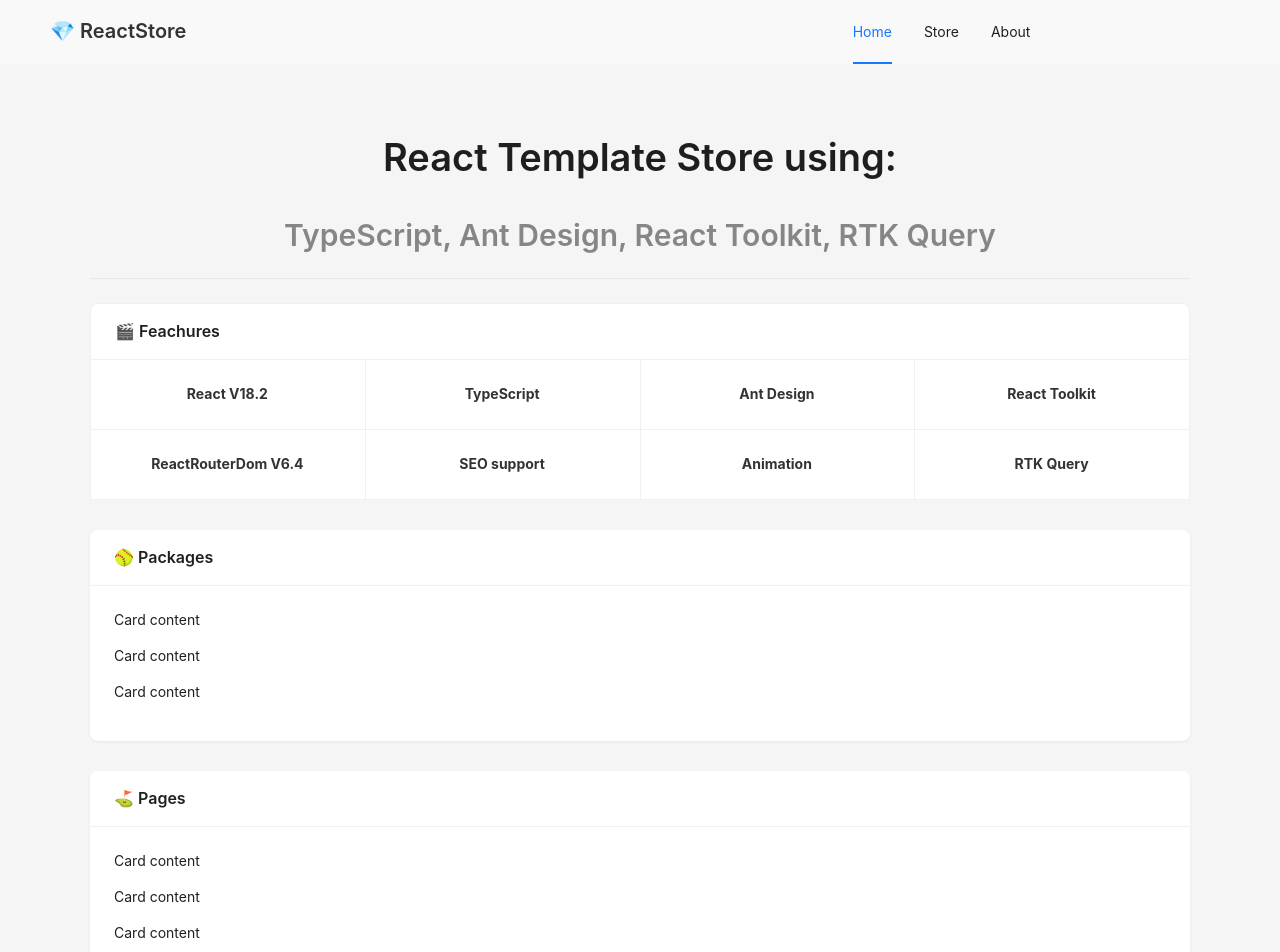
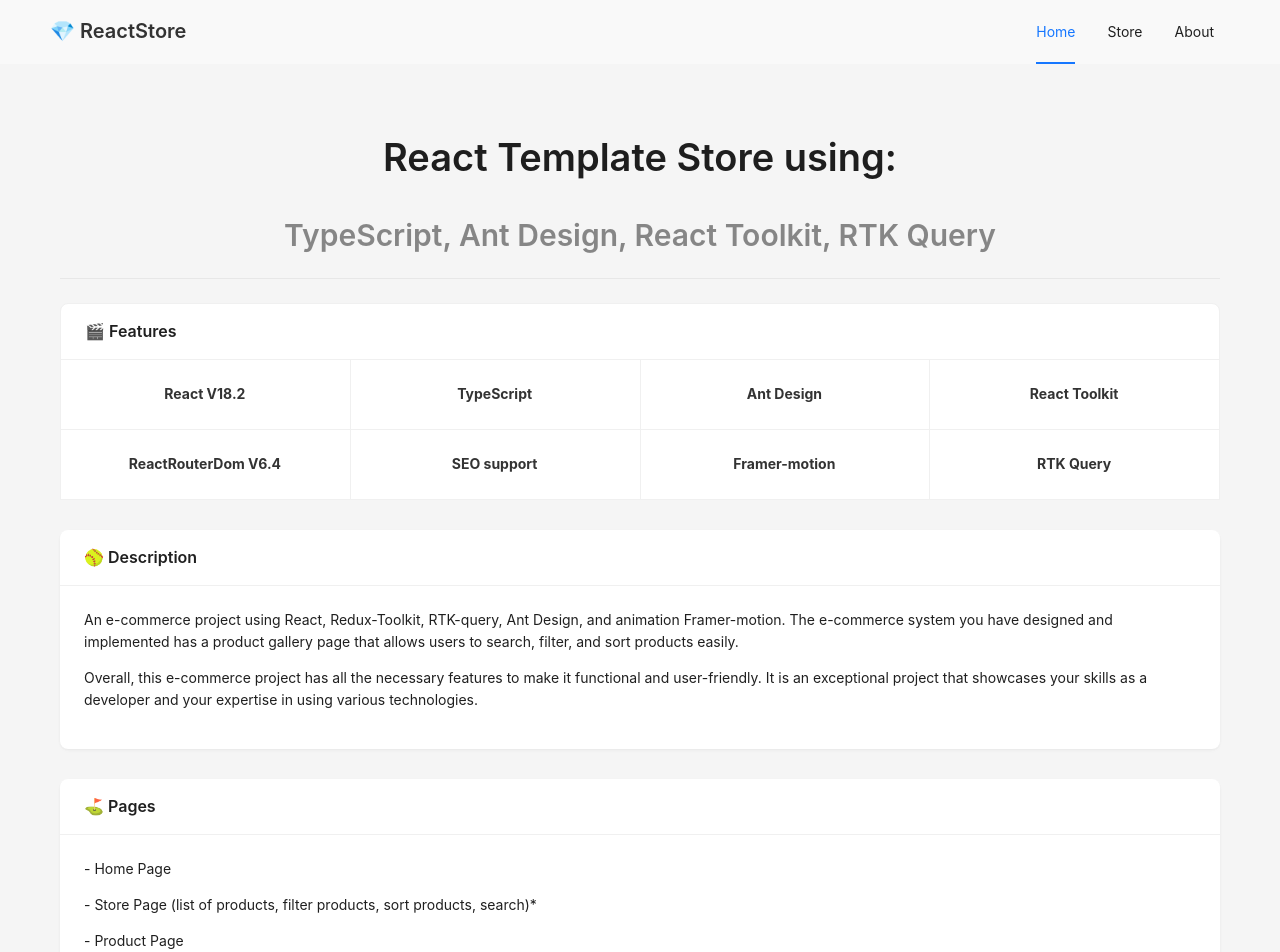
Before and after one commit to Vadx/react-store, a React (Create React App) app: page / in a window 1280 px wide. Shown: the top 952 px of the page. Built offline with nearby package versions, Linux system fonts and the light colour scheme.

Commit message:
add description, upd

```diff
--- a/src/components/ProductList/index.tsx
+++ b/src/components/ProductList/index.tsx
@@ -1,4 +1,4 @@
-import React from "react";
+import React, { Suspense } from "react";
 import { productAPI } from "../../store/api/productAPI";
 import ProductItem from "../ProductItem";
 import { Col, Divider, Row, Layout, Popover, Button, Empty, Spin } from "antd";
@@ -18,6 +18,7 @@ const ProductList = () => {
   const [minPrice, setMinPrice] = React.useState<number | undefined>();
   const [maxPrice, setMaxPrice] = React.useState<number | undefined>();
   const [colors, setColors] = React.useState<StoreColors[] | string[]>([]);
+  const [isPending, startTransition] = React.useTransition();
 
   const {
     data: posts,
@@ -33,7 +34,10 @@ const ProductList = () => {
   });
 
   const onChangeSearch = (event: React.ChangeEvent<HTMLInputElement>) => {
-    setSearchTitle(event.target.value);
+    startTransition(() => {
+      // Mark updates as transitions
+      setSearchTitle(event.target.value);
+    });
   };
 
   const handleSortOrderChange = (
@@ -72,7 +76,7 @@ const ProductList = () => {
   };
 
   return (
-    <>
+    <Suspense fallback={<Spin size="large" />}>
       <Layout>
         <Divider orientation="center">All Products</Divider>
         {error && <h1>Something wrong...</h1>}
@@ -85,6 +89,7 @@ const ProductList = () => {
             />
           </Col>
           <Col span={12} style={{ textAlign: "right" }}>
+            {isPending && <Spin size="small" />}
             <Popover
               content={
                 <>
@@ -157,7 +162,7 @@ const ProductList = () => {
           </Row>
         </Content>
       </Layout>
-    </>
+    </Suspense>
   );
 };
 
--- a/src/components/UI/HeaderSite.tsx
+++ b/src/components/UI/HeaderSite.tsx
@@ -1,5 +1,5 @@
 import React from "react";
-import { Layout, Menu, Row, Col, Space } from "antd";
+import { Layout, Menu, Row, Col } from "antd";
 import { NavLink, useLocation } from "react-router-dom";
 import Logo from "./Logo";
 import type { MenuProps } from "antd";
@@ -19,14 +19,20 @@ const HeaderSite: React.FC = () => {
       data-theme="light"
       className="site-layout-background site-layout-header"
     >
-      <Row>
-        <Col span={8}>
+      <div
+        style={{
+          margin: "0 auto",
+          width: "100%",
+          maxWidth: 1200,
+        }}
+      >
+        <Row justify="space-between">
+          <Col>
             <Logo logoColor="#333" logoSize={20}>
               ReactStore
             </Logo>
           </Col>
-        <Col span={8} offset={8}>
-          <Space>
+          <Col>
             <Menu
               style={{ border: 0, background: "transparent" }}
               theme="light"
@@ -35,9 +41,9 @@ const HeaderSite: React.FC = () => {
               selectedKeys={[location.pathname]}
               items={items}
             />
-          </Space>
           </Col>
         </Row>
+      </div>
     </Header>
   );
 };
--- a/src/layouts/LandingLayout/index.tsx
+++ b/src/layouts/LandingLayout/index.tsx
@@ -13,7 +13,7 @@ export default function LandingLayout() {
       <Content
         className="site-layout"
         style={{
-          padding: "0 50px",
+          padding: "0 20px",
           margin: " 84px auto 0",
           width: "100%",
           maxWidth: 1200,
--- a/src/pages/HomePage/index.tsx
+++ b/src/pages/HomePage/index.tsx
@@ -25,25 +25,34 @@ const HomePage: React.FC = () => {
         </Title>
       </div>
       <Divider />
-      <Card title="🎬 Feachures" style={{ width: "100%", marginBottom: 30 }}>
+      <Card title="🎬 Features" style={{ width: "100%", marginBottom: 30 }}>
         <Card.Grid style={gridStyle}>React V18.2</Card.Grid>
         <Card.Grid style={gridStyle}>TypeScript</Card.Grid>
         <Card.Grid style={gridStyle}>Ant Design</Card.Grid>
         <Card.Grid style={gridStyle}>React Toolkit</Card.Grid>
         <Card.Grid style={gridStyle}>ReactRouterDom V6.4</Card.Grid>
         <Card.Grid style={gridStyle}>SEO support</Card.Grid>
-        <Card.Grid style={gridStyle}>Animation</Card.Grid>
+        <Card.Grid style={gridStyle}>Framer-motion</Card.Grid>
         <Card.Grid style={gridStyle}>RTK Query</Card.Grid>
       </Card>
 
       <Card
-        title="🥎  Packages"
+        title="🥎  Description"
         bordered={false}
         style={{ width: "100%", marginBottom: 30 }}
       >
-        <p>Card content</p>
-        <p>Card content</p>
-        <p>Card content</p>
+        <p>
+          An e-commerce project using React, Redux-Toolkit, RTK-query, Ant
+          Design, and animation Framer-motion. The e-commerce system you have
+          designed and implemented has a product gallery page that allows users
+          to search, filter, and sort products easily.
+        </p>
+        <p>
+          Overall, this e-commerce project has all the necessary features to
+          make it functional and user-friendly. It is an exceptional project
+          that showcases your skills as a developer and your expertise in using
+          various technologies.
+        </p>
       </Card>
 
       <Card
@@ -51,9 +60,13 @@ const HomePage: React.FC = () => {
         bordered={false}
         style={{ width: "100%", marginBottom: 30 }}
       >
-        <p>Card content</p>
-        <p>Card content</p>
-        <p>Card content</p>
+        <p>- Home Page</p>
+        <p>
+          - Store Page (list of products, filter products, sort products,
+          search)*
+        </p>
+        <p>- Product Page </p>
+        <p>*- Randomly generated data (- Json-server as a backend)</p>
       </Card>
     </>
   );
```
Lines whose indentation alone changed are shown as unchanged.
